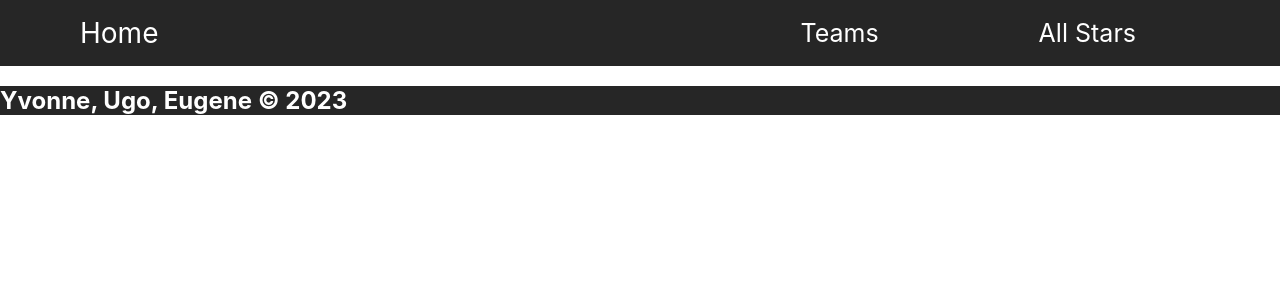
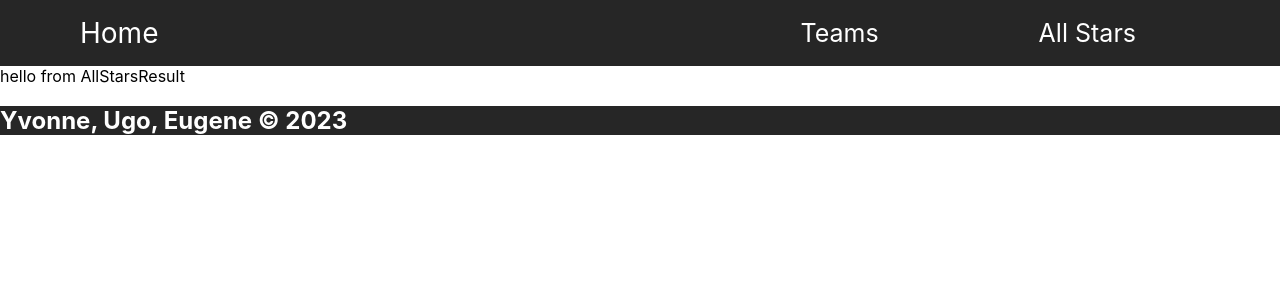
Before and after one commit to Ugopreneur/NBA-superfan, a React (Create React App) app: page /all-stars-result in a window 1280 px wide. Shown: the top 300 px of the page. Built offline with nearby package versions, Linux system fonts and the light colour scheme.

Commit message:
creates context.js to manage states

```diff
--- a/src/App.js
+++ b/src/App.js
@@ -3,12 +3,14 @@ import Home from './pages/Home';
 import Teams from './pages/Teams';
 import Navbar from './components/Navbar';
 import Footer from './components/Footer';
-import { NBAcontext } from './context/context';
+import { NBAcontext, NBAteams } from './context/context';
 import AllStars from './pages/AllStars';
+import TeamResult from './pages/TeamResult';
+import AllStarsResult from './pages/AllStarsResult';
 
 function App() {
   return (
-    <NBAcontext.Provider>
+    <NBAcontext.Provider value={NBAteams}>
     <BrowserRouter>
       <div>
         <Navbar />
@@ -16,6 +18,8 @@ function App() {
           <Route exact path="/" element={<Home />} />
           <Route path="/teams" element={<Teams />} />
           <Route path="/all-stars" element={<AllStars />} />
+          <Route path="/all-stars-result" element={<AllStarsResult />} />
+          <Route path="/team-result" element={<TeamResult />} />
         </Routes>
         <Footer />
       </div>
--- a/src/context/context.js
+++ b/src/context/context.js
@@ -1,4 +1,10 @@
 //creating a new context and initialising it as null
-const { createContext } = require("react");
+import { createContext, useState } from "react";
 
 export const NBAcontext = createContext(null);
+
+export const NBAteams = "testingOnly";
+
+const contextRandom = () => {
+    const [teamResults, setTeamResults] = useState(NBAteams);
+}
--- a/src/pages/AllStarsResult.jsx
+++ b/src/pages/AllStarsResult.jsx
@@ -0,0 +1,11 @@
+import React from 'react'
+
+const AllStarsResult = () => {
+  return (
+    <div>
+      hello from AllStarsResult
+    </div>
+  )
+}
+
+export default AllStarsResult
--- a/src/pages/TeamResult.jsx
+++ b/src/pages/TeamResult.jsx
@@ -0,0 +1,14 @@
+import React,{useContext} from 'react'
+import { NBAcontext } from '../context/context'
+
+const TeamResult = () => {
+    const result = useContext(NBAcontext)
+    console.log(result)
+  return (
+    <div>
+      hello from TeamResult
+    </div>
+  )
+}
+
+export default TeamResult
```
